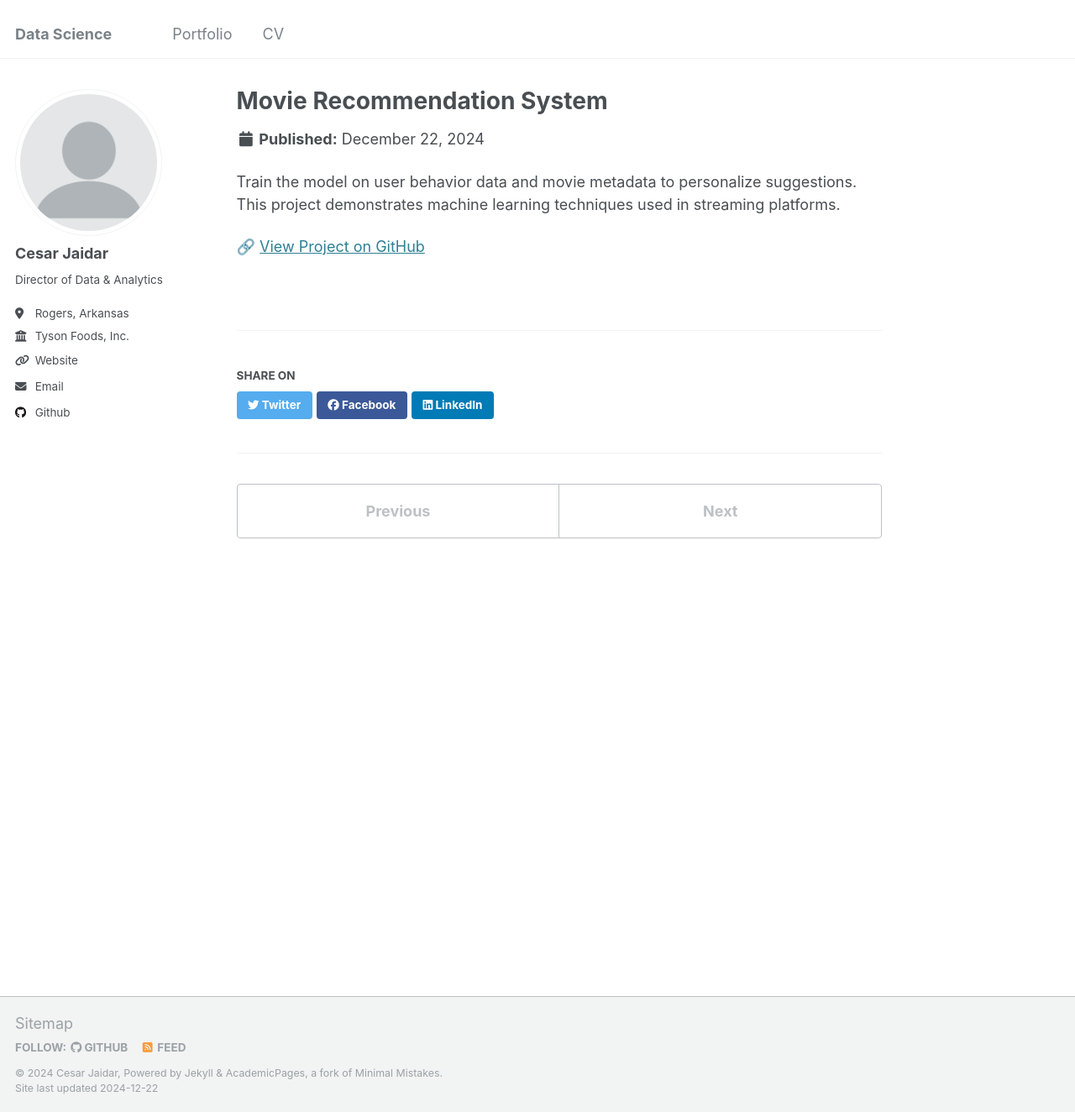
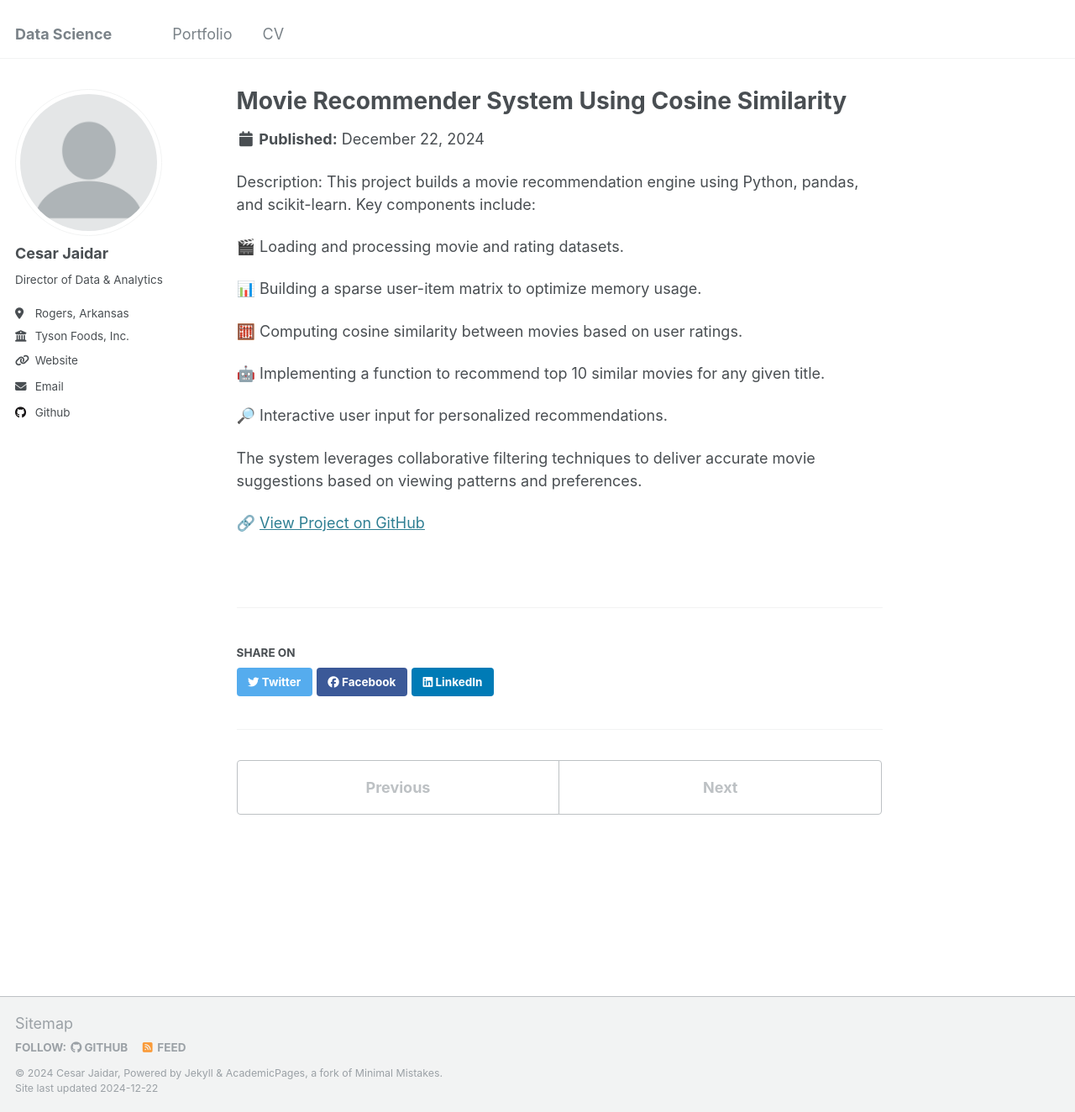
Before and after one commit to cesarjaidar/portfolio, a Jekyll site: the page built from _portfolio/Project 8.md, in a window 1280 px wide and 1324 px high. Shown: the whole window at 84% size. Built offline with Jekyll 4.4.1, drawn with Linux system fonts in a browser that asks for light colours.

Commit message:
Update Project 8.md

```diff
--- a/_portfolio/Project 8.md
+++ b/_portfolio/Project 8.md
@@ -1,10 +1,23 @@
 ---
-title: "Movie Recommendation System"
-excerpt: "reate a recommendation engine using collaborative filtering and content-based filtering."
+title: "Movie Recommender System Using Cosine Similarity"
+excerpt: "A content-based recommender system that suggests movies similar to a user’s input by analyzing cosine similarity between movie ratings."
 collection: portfolio
 ---
 
-Train the model on user behavior data and movie metadata to personalize suggestions. This project demonstrates machine learning techniques used in streaming platforms.
+Description:
+This project builds a movie recommendation engine using Python, pandas, and scikit-learn. Key components include:
+
+🎬 Loading and processing movie and rating datasets.
+
+📊 Building a sparse user-item matrix to optimize memory usage.
+
+🧮 Computing cosine similarity between movies based on user ratings.
+
+🤖 Implementing a function to recommend top 10 similar movies for any given title.
+
+🔎 Interactive user input for personalized recommendations.
+
+The system leverages collaborative filtering techniques to deliver accurate movie suggestions based on viewing patterns and preferences.
 
 
-🔗 [View Project on GitHub](https://github.com/cesarjaidar/portfolio/blob/master/files/Generating%20Images%20with%20Stability%20AI.py)
+🔗 [View Project on GitHub](https://github.com/cesarjaidar/portfolio/blob/master/files/Recommender%20System)
```
